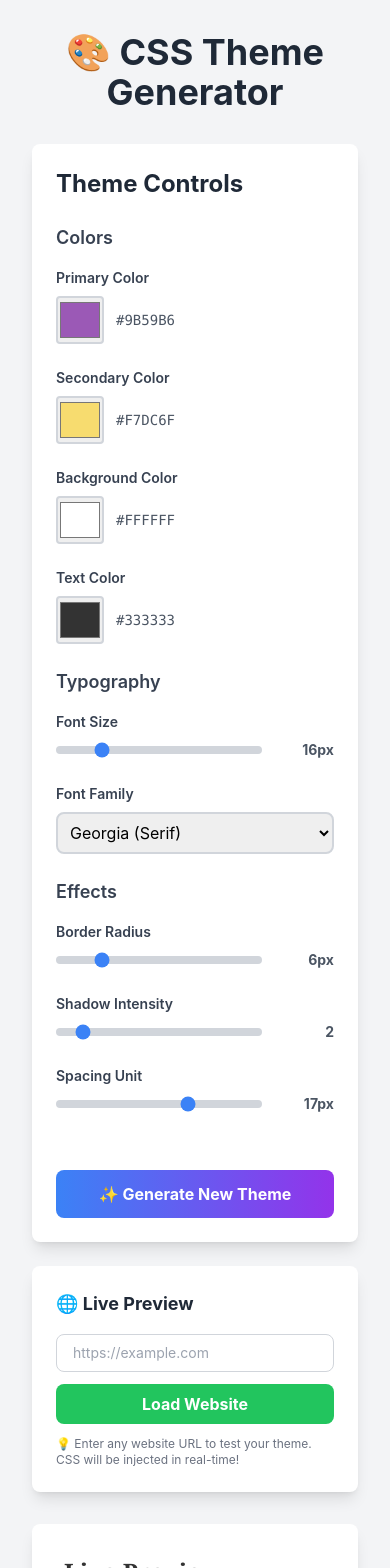
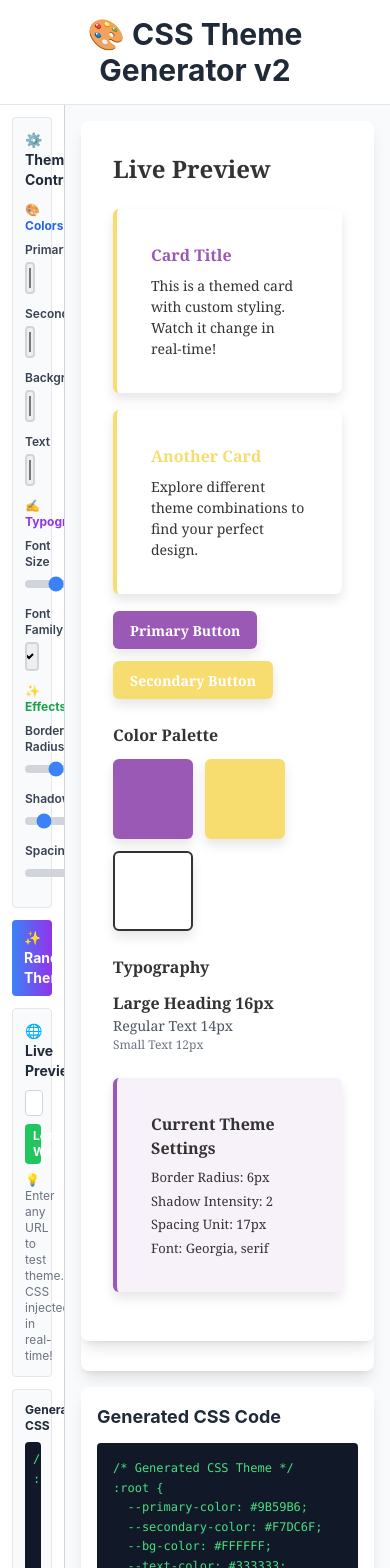
Before and after one commit to seojoonkim/css-theme-generator, a Next.js app: page / in a window 390 px wide. Shown: the top 1568 px of the page. Built offline with nearby package versions, Linux system fonts and the light colour scheme.

Commit message:
refactor: Layout v2 - 15% left controls | 85% right preview (responsive)

```diff
--- a/app/components/Controls.tsx
+++ b/app/components/Controls.tsx
@@ -38,11 +38,11 @@ export default function Controls({ theme, onThemeChange }: ControlsProps) {
     onChange: (val: number) => void;
     unit?: string;
   }) => (
-    <div className="mb-6">
-      <label className="block text-sm font-semibold text-gray-700 mb-2">
+    <div className="mb-3">
+      <label className="block text-xs font-semibold text-gray-700 mb-1">
         {label}
       </label>
-      <div className="flex items-center gap-3">
+      <div className="flex items-center gap-2">
         <input
           type="range"
           min={min}
@@ -51,7 +51,7 @@ export default function Controls({ theme, onThemeChange }: ControlsProps) {
           onChange={(e) => onChange(Number(e.target.value))}
           className="flex-1 h-2 bg-gray-300 rounded-lg appearance-none cursor-pointer accent-blue-500"
         />
-        <span className="text-sm font-bold text-gray-600 min-w-[60px] text-right">
+        <span className="text-xs font-bold text-gray-600 min-w-[50px] text-right bg-blue-100 px-2 py-0.5 rounded">
           {value}{unit}
         </span>
       </div>
@@ -67,47 +67,44 @@ export default function Controls({ theme, onThemeChange }: ControlsProps) {
     value: string;
     onChange: (val: string) => void;
   }) => (
-    <div className="mb-6">
-      <label className="block text-sm font-semibold text-gray-700 mb-2">
+    <div className="mb-3">
+      <label className="block text-xs font-semibold text-gray-700 mb-1">
         {label}
       </label>
-      <div className="flex items-center gap-3">
+      <div className="flex items-center gap-2">
         <input
           type="color"
           value={value}
           onChange={(e) => onChange(e.target.value)}
-          className="w-12 h-12 border-2 border-gray-300 rounded cursor-pointer"
+          className="w-8 h-8 border-2 border-gray-300 rounded cursor-pointer"
         />
-        <span className="text-sm font-mono text-gray-600">{value}</span>
+        <span className="text-xs font-mono text-gray-600 flex-1 truncate">{value}</span>
       </div>
     </div>
   );
 
   return (
-    <div>
-      <h2 className="text-2xl font-bold mb-6 text-gray-800">Theme Controls</h2>
-
-      <div className="space-y-6">
+    <div className="space-y-3">
       {/* Colors */}
       <div>
-          <h3 className="text-lg font-semibold text-gray-700 mb-4">Colors</h3>
+        <h4 className="text-xs font-bold text-blue-600 mb-2">🎨 Colors</h4>
         <ColorControl
-            label="Primary Color"
+          label="Primary"
           value={theme.primaryColor}
           onChange={(val) => handleChange('primaryColor', val)}
         />
         <ColorControl
-            label="Secondary Color"
+          label="Secondary"
           value={theme.secondaryColor}
           onChange={(val) => handleChange('secondaryColor', val)}
         />
         <ColorControl
-            label="Background Color"
+          label="Background"
           value={theme.backgroundColor}
           onChange={(val) => handleChange('backgroundColor', val)}
         />
         <ColorControl
-            label="Text Color"
+          label="Text"
           value={theme.textColor}
           onChange={(val) => handleChange('textColor', val)}
         />
@@ -115,7 +112,7 @@ export default function Controls({ theme, onThemeChange }: ControlsProps) {
 
       {/* Typography */}
       <div>
-          <h3 className="text-lg font-semibold text-gray-700 mb-4">Typography</h3>
+        <h4 className="text-xs font-bold text-purple-600 mb-2">✍️ Typography</h4>
         <SliderControl
           label="Font Size"
           value={theme.fontSize}
@@ -124,29 +121,29 @@ export default function Controls({ theme, onThemeChange }: ControlsProps) {
           onChange={(val) => handleChange('fontSize', val)}
           unit="px"
         />
-          <div className="mb-6">
-            <label className="block text-sm font-semibold text-gray-700 mb-2">
+        <div className="mb-3">
+          <label className="block text-xs font-semibold text-gray-700 mb-1">
             Font Family
           </label>
           <select
             value={theme.fontFamily}
             onChange={(e) => handleChange('fontFamily', e.target.value)}
-              className="w-full p-2 border-2 border-gray-300 rounded-lg focus:outline-none focus:border-blue-500"
+            className="w-full p-1 border-2 border-gray-300 rounded text-xs focus:outline-none focus:border-blue-500"
           >
-              <option value="Georgia, serif">Georgia (Serif)</option>
-              <option value="Courier New, monospace">Courier New (Monospace)</option>
-              <option value="Trebuchet MS, sans-serif">Trebuchet MS (Sans-serif)</option>
-              <option value="Verdana, sans-serif">Verdana (Sans-serif)</option>
-              <option value="Comic Sans MS, cursive">Comic Sans (Cursive)</option>
-              <option value="Arial, sans-serif">Arial (Sans-serif)</option>
-              <option value="Impact, fantasy">Impact (Fantasy)</option>
+            <option value="Georgia, serif">Georgia</option>
+            <option value="Courier New, monospace">Courier New</option>
+            <option value="Trebuchet MS, sans-serif">Trebuchet</option>
+            <option value="Verdana, sans-serif">Verdana</option>
+            <option value="Comic Sans MS, cursive">Comic Sans</option>
+            <option value="Arial, sans-serif">Arial</option>
+            <option value="Impact, fantasy">Impact</option>
           </select>
         </div>
       </div>
 
       {/* Effects */}
       <div>
-          <h3 className="text-lg font-semibold text-gray-700 mb-4">Effects</h3>
+        <h4 className="text-xs font-bold text-green-600 mb-2">✨ Effects</h4>
         <SliderControl
           label="Border Radius"
           value={theme.borderRadius}
@@ -156,14 +153,14 @@ export default function Controls({ theme, onThemeChange }: ControlsProps) {
           unit="px"
         />
         <SliderControl
-            label="Shadow Intensity"
+          label="Shadow"
           value={theme.shadowIntensity}
           min={0}
           max={20}
           onChange={(val) => handleChange('shadowIntensity', val)}
         />
         <SliderControl
-            label="Spacing Unit"
+          label="Spacing"
           value={theme.spacing}
           min={4}
           max={24}
@@ -172,6 +169,5 @@ export default function Controls({ theme, onThemeChange }: ControlsProps) {
         />
       </div>
     </div>
-    </div>
   );
 }
--- a/app/components/ThemeGenerator.tsx
+++ b/app/components/ThemeGenerator.tsx
@@ -173,29 +173,37 @@ input[type="range"] {
   }
 
   return (
-    <div className="min-h-screen bg-gray-100 p-8">
-      <div className="max-w-7xl mx-auto">
-        <h1 className="text-4xl font-bold mb-8 text-center text-gray-800">
-          🎨 CSS Theme Generator
+    <div className="min-h-screen bg-gray-100 flex flex-col">
+      {/* Header */}
+      <div className="bg-white shadow-md p-4 border-b border-gray-200">
+        <h1 className="text-3xl font-bold text-center text-gray-800">
+          🎨 CSS Theme Generator v2
         </h1>
+      </div>
 
-        <div className="grid grid-cols-1 lg:grid-cols-3 gap-8">
-          {/* Left: Controls */}
-          <div className="lg:col-span-1 space-y-6">
-            <div className="bg-white rounded-lg shadow-lg p-6">
+      {/* Main Content: Left 15% | Right 85% */}
+      <div className="flex flex-1 overflow-hidden">
+        {/* Left Panel: Controls (15%) */}
+        <div className="w-1/6 bg-white border-r border-gray-300 overflow-y-auto p-3">
+          <div className="space-y-3">
+            {/* Controls Section */}
+            <div className="bg-gray-50 rounded p-3 border border-gray-200">
+              <h3 className="text-sm font-bold mb-3 text-gray-800">⚙️ Theme Controls</h3>
               <Controls theme={theme} onThemeChange={handleThemeChange} />
+            </div>
+
+            {/* Generate Theme Button */}
             <button
               onClick={handleGenerateNewTheme}
-                className="w-full mt-8 bg-gradient-to-r from-blue-500 to-purple-600 text-white font-bold py-3 px-6 rounded-lg hover:shadow-lg transition-all"
+              className="w-full bg-gradient-to-r from-blue-500 to-purple-600 text-white font-bold py-2 px-3 rounded text-sm hover:shadow-lg transition-all"
             >
-                ✨ Generate New Theme
+              ✨ Random Theme
             </button>
-            </div>
 
             {/* Live Preview URL Input */}
-            <div className="bg-white rounded-lg shadow-lg p-6">
-              <h3 className="text-lg font-bold mb-4 text-gray-800">🌐 Live Preview</h3>
-              <div className="space-y-3">
+            <div className="bg-gray-50 rounded p-3 border border-gray-200">
+              <h3 className="text-sm font-bold mb-2 text-gray-800">🌐 Live Preview</h3>
+              <div className="space-y-2">
                 <input
                   type="text"
                   placeholder="https://example.com"
@@ -206,11 +214,11 @@ input[type="range"] {
                       handleLoadLivePreview();
                     }
                   }}
-                  className="w-full px-4 py-2 border border-gray-300 rounded-lg focus:outline-none focus:ring-2 focus:ring-blue-500 text-sm"
+                  className="w-full px-2 py-1 border border-gray-300 rounded text-xs focus:outline-none focus:ring-2 focus:ring-blue-500"
                 />
                 <button
                   onClick={handleLoadLivePreview}
-                  className="w-full bg-green-500 hover:bg-green-600 text-white font-bold py-2 px-4 rounded-lg transition-all"
+                  className="w-full bg-green-500 hover:bg-green-600 text-white font-bold py-1 px-2 rounded text-xs transition-all"
                 >
                   Load Website
                 </button>
@@ -220,53 +228,73 @@ input[type="range"] {
                       setLivePreviewActive(false);
                       setTargetUrl('');
                     }}
-                    className="w-full bg-red-500 hover:bg-red-600 text-white font-bold py-2 px-4 rounded-lg transition-all"
+                    className="w-full bg-red-500 hover:bg-red-600 text-white font-bold py-1 px-2 rounded text-xs transition-all"
                   >
                     Close Preview
                   </button>
                 )}
               </div>
-              <p className="text-xs text-gray-500 mt-3">
-                💡 Enter any website URL to test your theme. CSS will be injected in real-time!
+              <p className="text-xs text-gray-500 mt-2">
+                💡 Enter any URL to test theme. CSS injected in real-time!
               </p>
+            </div>
+
+            {/* CSS Code Preview (when not in live preview) */}
+            {!livePreviewActive && (
+              <div className="bg-gray-50 rounded p-3 border border-gray-200">
+                <h3 className="text-xs font-bold mb-2 text-gray-800">Generated CSS</h3>
+                <pre className="bg-gray-900 text-green-400 p-2 rounded overflow-x-auto text-xs leading-relaxed max-h-48 overflow-y-auto font-mono">
+                  <code>{cssCode.substring(0, 300)}...</code>
+                </pre>
+              </div>
+            )}
           </div>
         </div>
 
-          {/* Middle/Right: Preview + Code */}
-          <div className="lg:col-span-2 space-y-6">
+        {/* Right Panel: Preview/Live (85%) */}
+        <div className="flex-1 bg-gray-50 overflow-hidden flex flex-col p-4">
           {!livePreviewActive ? (
             <>
+              {/* Default Preview */}
+              <div className="flex-1 bg-white rounded-lg shadow-lg overflow-y-auto">
                 <Preview theme={theme} />
-                <div className="bg-white rounded-lg shadow-lg p-6">
-                  <h2 className="text-xl font-bold mb-4 text-gray-800">Generated CSS</h2>
-                  <pre className="bg-gray-900 text-green-400 p-4 rounded overflow-x-auto text-xs leading-relaxed max-h-96 overflow-y-auto">
+              </div>
+
+              {/* Full CSS Code Display */}
+              <div className="mt-4 bg-white rounded-lg shadow-lg p-4 max-h-64 overflow-y-auto">
+                <h2 className="text-lg font-bold mb-3 text-gray-800">Generated CSS Code</h2>
+                <pre className="bg-gray-900 text-green-400 p-4 rounded overflow-x-auto text-xs leading-relaxed font-mono">
                   <code>{cssCode}</code>
                 </pre>
               </div>
             </>
           ) : (
-              <div className="bg-white rounded-lg shadow-lg p-6">
-                <h2 className="text-xl font-bold mb-4 text-gray-800">Live Preview: {targetUrl}</h2>
-                <div className="relative w-full bg-gray-100 rounded border border-gray-300 overflow-hidden">
+            /* Live Preview Mode */
+            <div className="flex-1 bg-white rounded-lg shadow-lg overflow-hidden flex flex-col">
+              <div className="bg-gray-100 px-4 py-2 border-b border-gray-200">
+                <p className="text-sm font-semibold text-gray-800">
+                  📱 Live Preview: <span className="text-blue-600">{targetUrl}</span>
+                </p>
+              </div>
+              <div className="flex-1 overflow-hidden">
                 <iframe
                   ref={iframeRef}
                   src={targetUrl}
                   title="Live Preview"
-                    className="w-full h-96 border-0"
-                    sandbox="allow-scripts allow-same-origin allow-forms allow-popups"
+                  className="w-full h-full border-0"
+                  sandbox="allow-scripts allow-same-origin allow-forms allow-popups allow-pointer-lock"
                   onLoad={() => {
                     injectCssToIframe();
                   }}
                 />
               </div>
-                <p className="text-xs text-gray-500 mt-3">
+              <div className="bg-yellow-50 px-4 py-2 border-t border-gray-200 text-xs text-gray-600">
                 ⚠️ Some websites may block iframe loading due to CORS/X-Frame-Options headers.
-                </p>
+              </div>
             </div>
           )}
         </div>
       </div>
     </div>
-    </div>
   );
 }
```
Lines whose indentation alone changed are shown as unchanged.
